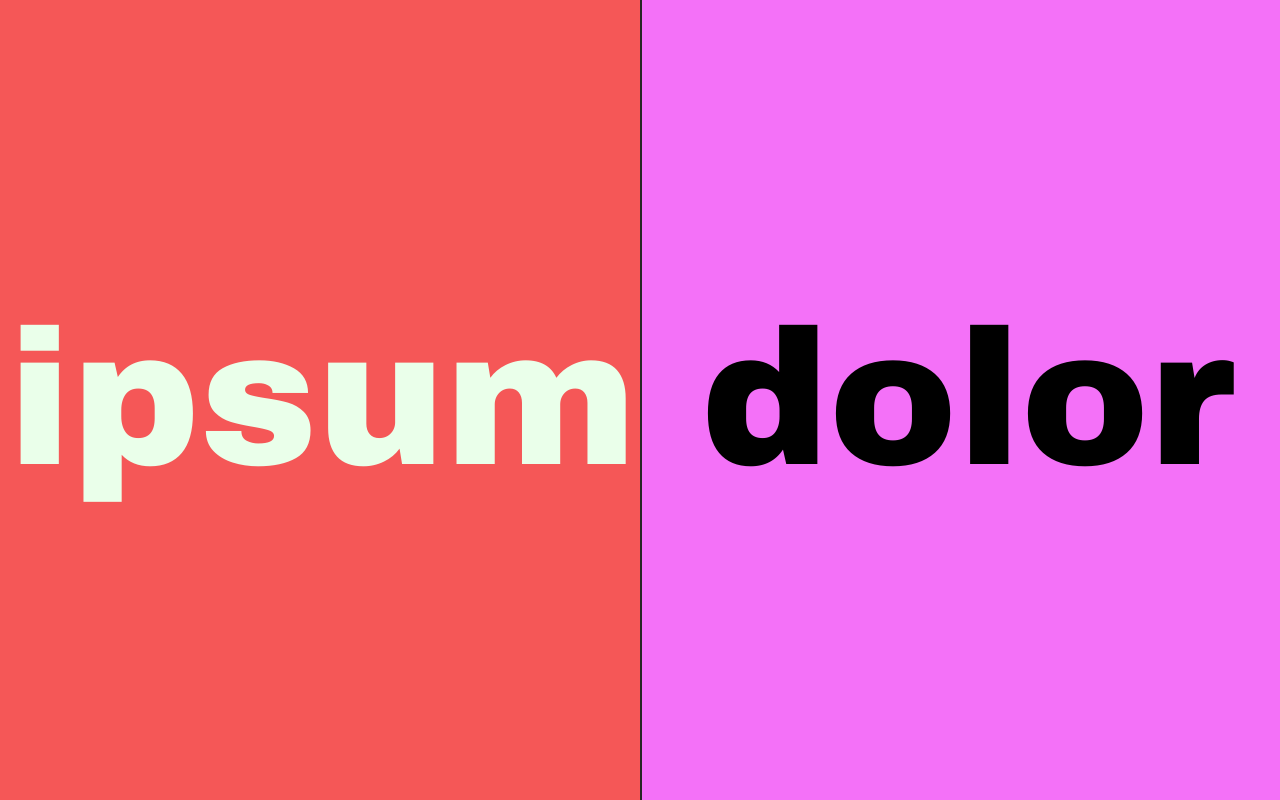
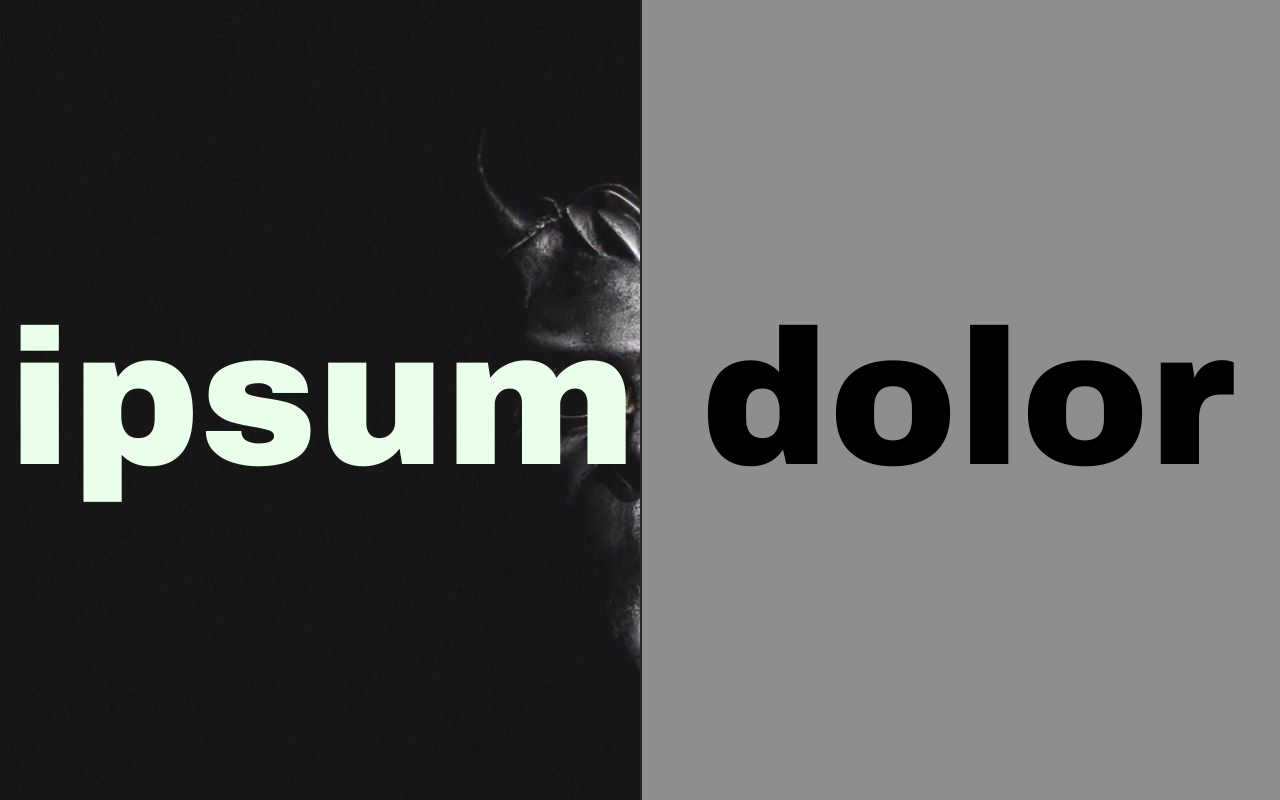
Before and after one commit to izabelvidal/Desafio-30-dias-de-CSS, a plain HTML site: page Dia 3/index.html in a window 1280 px wide. Drawn offline with Linux system fonts and the light colour scheme.

```diff
--- a/Dia 3/style.css
+++ b/Dia 3/style.css
@@ -6,7 +6,7 @@
 section{
     width: 100%;
     height: 100%;
-    background: #f471f8;
+    background: #8f8e8e;
     box-sizing: border-box;
     overflow: hidden;
     position: absolute;
@@ -15,7 +15,7 @@
 .wrapper{
     height: 100%;
     width: 50%;
-    background: #f55757;
+    background: url(ghoul.jpg);
     overflow: hidden;
     color: #eaffea;
     position: absolute;
```
Also changed, not shown: Dia 3/ghoul.jpg (added).
